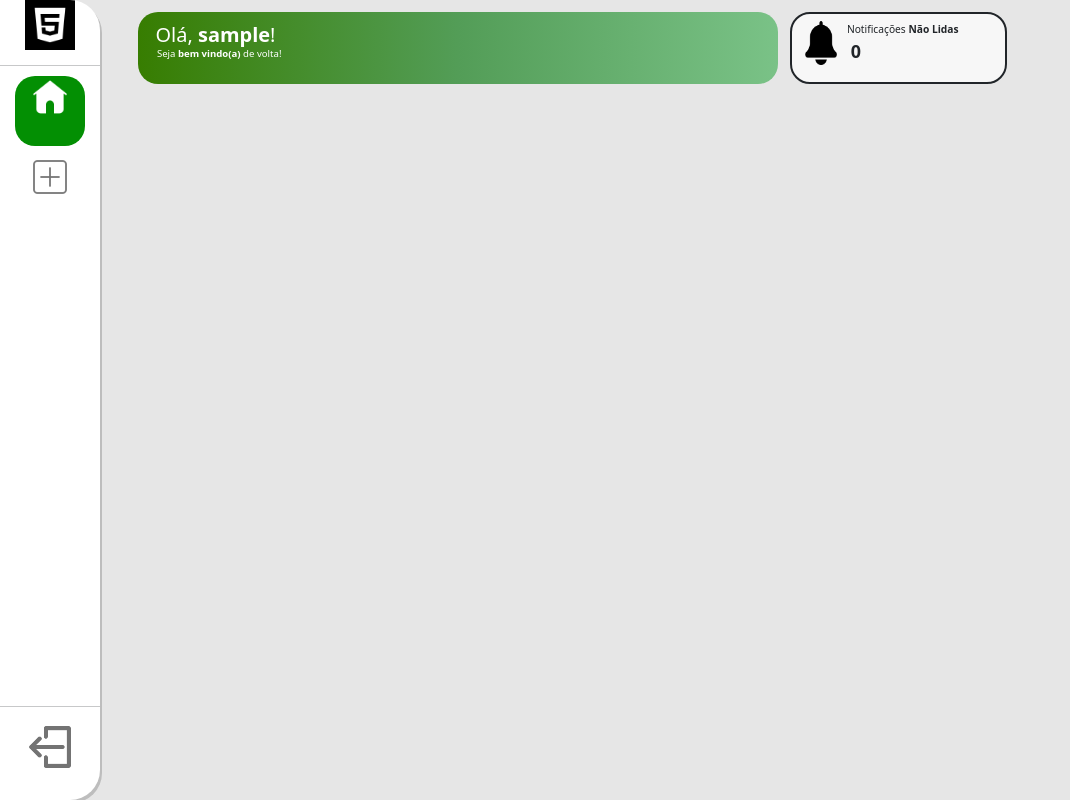
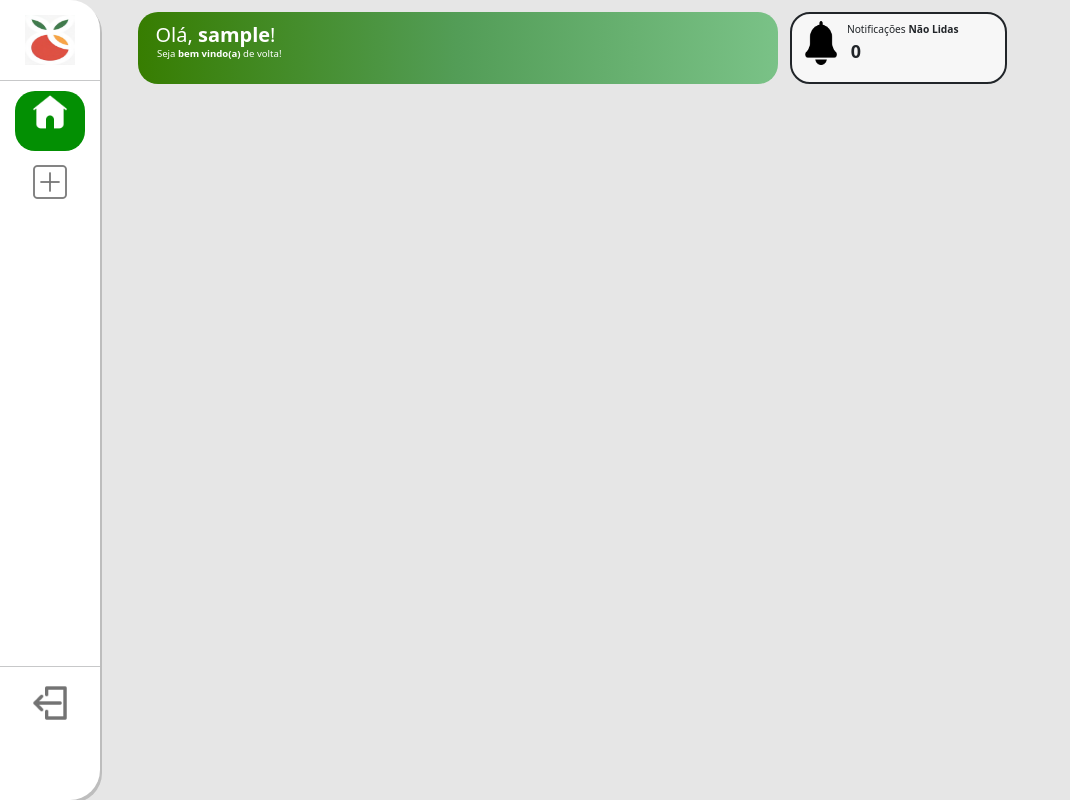
Before and after one commit to rexayt/Green-Plus-Django, a Django app: page / in a window 1280 px wide. Shown: the whole page, without its empty margins (0-1070 px from the left). Run offline with Django 4.2, Linux system fonts and the light colour scheme; a user stored in the database is signed in; tables that the repository leaves empty hold one stand-in row (values such as "Sample post").

Commit message:
Adicionando o logo e arrumando a nav

```diff
--- a/Site/static/css/home.css
+++ b/Site/static/css/home.css
@@ -11,7 +11,9 @@ html {
     margin: 0 0 0 2vw;
 }
 .logo {
-    width: 50%;
+    width: 50px;
+    height: 50px;
+    margin-top: 15px;
 }
 
 .links {
@@ -19,7 +21,7 @@ html {
     align-items: center;
     text-align: center;
     width: 100px;
-    height:85vh;
+    height:80vh;
 }
 
 .links hr {
@@ -48,7 +50,7 @@ html {
 .navegacao .links a {
     display: block;
     margin: 10px auto;
-    height: 70px;
+    height: 60px;
     width: 70px;
     border-radius: 20px;
 }
@@ -109,22 +111,23 @@ div .notificacoes p:nth-child(2) {
 }
 
 .interagiveis{
-    height: 25vh;
+    height: 30vh;
+    width: 100px;
     align-items: center;
     text-align: center;
+    margin: auto;
 }
 
 .interagiveis hr {
     margin-bottom: 15px;
 }
 
-.interagiveis a{
-    padding-top: -50px;
-    display: block;
-    margin: auto;
+.interagiveis img {
+    height: 40px;
+    width: 40px;
 }
 
-.interagiveis img {
-    height: 50px;
-    width: 50px;
+.interagiveis a {
+    height: 70px;
+    width: 60px;
 }
--- a/Site/static/css/produtos.css
+++ b/Site/static/css/produtos.css
@@ -47,6 +47,7 @@
 
 .coluna-interna .coluna-da-linha input[name="nome-popular"],.coluna-interna .coluna-da-linha input[name="nome-cientifico"] {
     width: 450px;
+    border: solid 1px grey;
 }
 
 .coluna-da-linha {
@@ -76,6 +77,7 @@
     height: 40px;
     border-radius: 10px;
     background-color: white;
+    border: solid 1px grey;
 }
 
 .coluna input, .coluna select {
@@ -83,6 +85,7 @@
     height: 40px;
     border-radius: 10px;
     background-color: white;
+    border: solid 1px grey;
 }
 
 .coluna-da-linha .span-radio{
--- a/Templates/home.html
+++ b/Templates/home.html
@@ -14,7 +14,7 @@
     <script src="https://cdn.jsdelivr.net/npm/bootstrap@5.3.3/dist/js/bootstrap.bundle.min.js" integrity="sha384-YvpcrYf0tY3lHB60NNkmXc5s9fDVZLESaAA55NDzOxhy9GkcIdslK1eN7N6jIeHz" crossorigin="anonymous"></script>
     <nav class="navegacao">
         <div class="links">
-            <img class="logo" src="{% static 'images/html.png' %}" alt="logo">
+            <img class="logo" src="{% static 'images/logo.jpg' %}" alt="logo">
             <hr>
             <a href="{% url 'home' %}" id="home">
                 <img  src="{% static 'images/home.png' %}" alt="home" class="linkImages">
```
Also changed, not shown: Site/static/images/logo.jpg (added), 1 other file.
